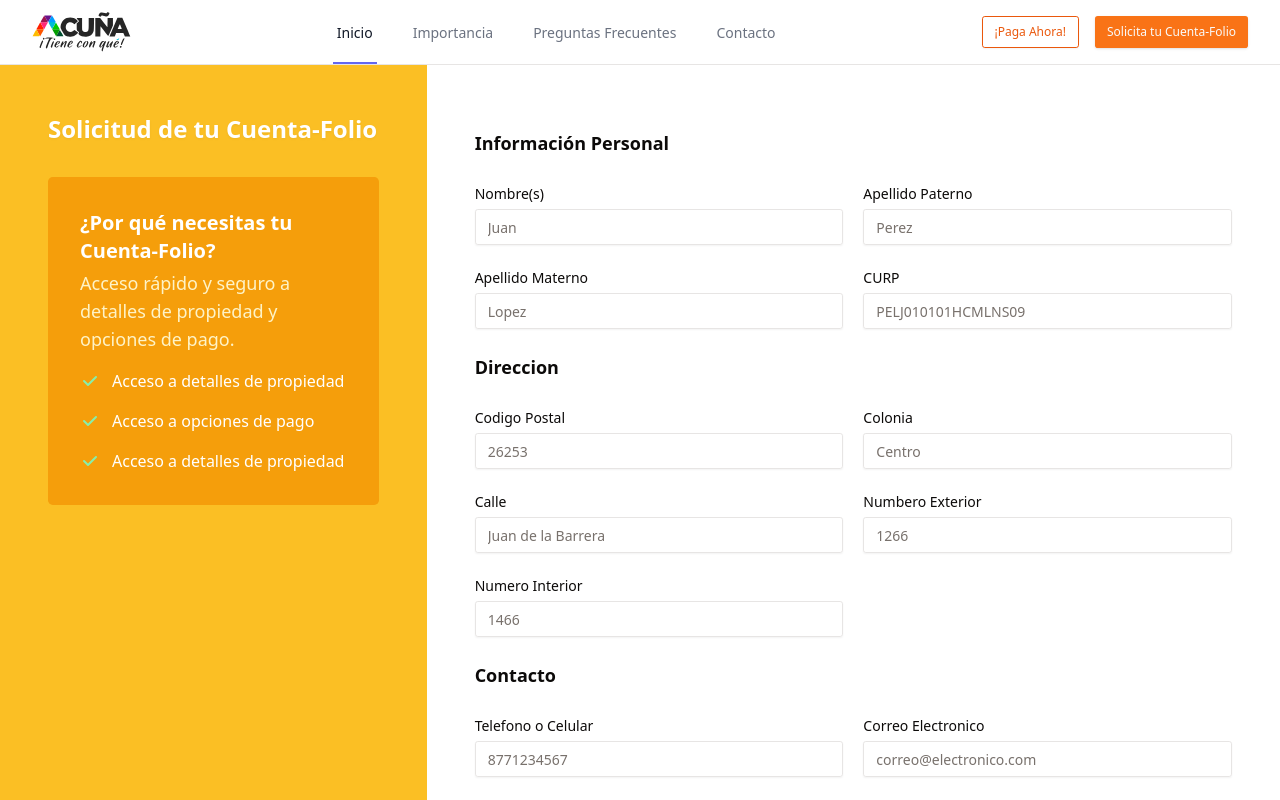
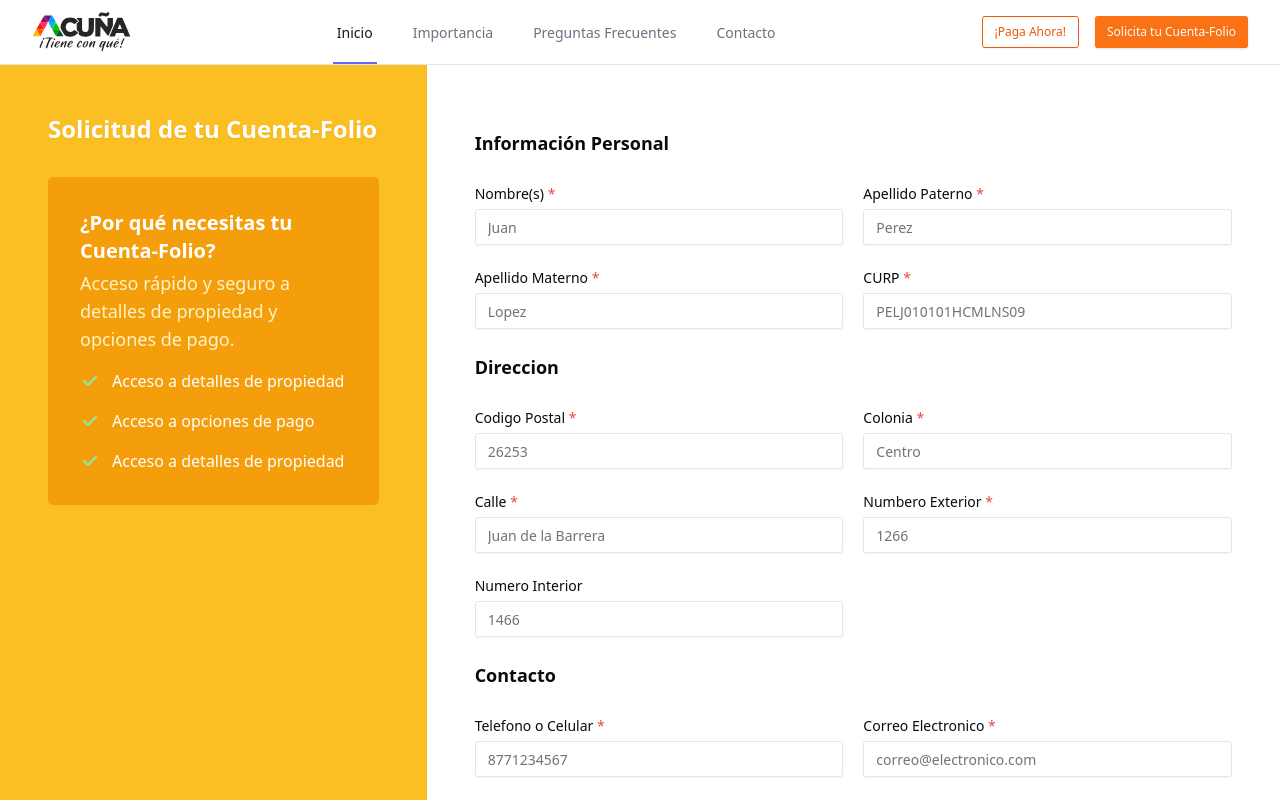
Before and after one commit to hauliica/predial-sismax, a Next.js app: page /solicita in a window 1280 px wide. Shown: the top 800 px of the page. Built offline with nearby package versions, Linux system fonts and the light colour scheme.

Commit message:
feat: Add @radix-ui/react-select package to dependencies
fix: Make "Numero Interior" field optional in FormField component

```diff
--- a/app/solicita/page.tsx
+++ b/app/solicita/page.tsx
@@ -25,13 +25,13 @@ function LoadingOverlay() {
     );
 }
 
-function FormField({name, label, placeholder, type, formState}) {
+function FormField({name, label, placeholder, type, formState, isRequired = true}) {
     const errorMessage = formState.message?.[name];
 
     return (
         <div>
             <Label htmlFor={name}>
-                {label}
+                {label} {isRequired && <span className="text-destructive">*</span>}
             </Label>
             <Input
                 type={type}
@@ -39,7 +39,7 @@ function FormField({name, label, placeholder, type, formState}) {
                 className={`mt-1 block w-full focus-visible:border-slate-300  ${errorMessage ? "border-destructive " : ""}`}
                 id={name}
                 placeholder={placeholder}
-                required
+                required={isRequired}
                 variant={errorMessage ? "error" : "default"}
             />
             {errorMessage && (
@@ -161,7 +161,7 @@ export default function SolicitaPage() {
                                     <FormField label="Numbero Exterior" name="numeroExterior" type="text"
                                                placeholder="1266" formState={state}/>
                                     <FormField label="Numero Interior" name="numeroInterior" type="text"
-                                               placeholder="1466" formState={state}/>
+                                               placeholder="1466" isRequired={false} formState={state}/>
                                 </div>
 
                                 <h2 className="text-lg font-semibold my-4">Contacto</h2>
--- a/package.json
+++ b/package.json
@@ -22,6 +22,7 @@
     "@radix-ui/react-popover": "^1.0.7",
     "@radix-ui/react-progress": "^1.0.3",
     "@radix-ui/react-scroll-area": "^1.0.5",
+    "@radix-ui/react-select": "^2.0.0",
     "@radix-ui/react-separator": "^1.0.3",
     "@radix-ui/react-slot": "^1.0.2",
     "@radix-ui/react-tabs": "^1.0.4",
```
